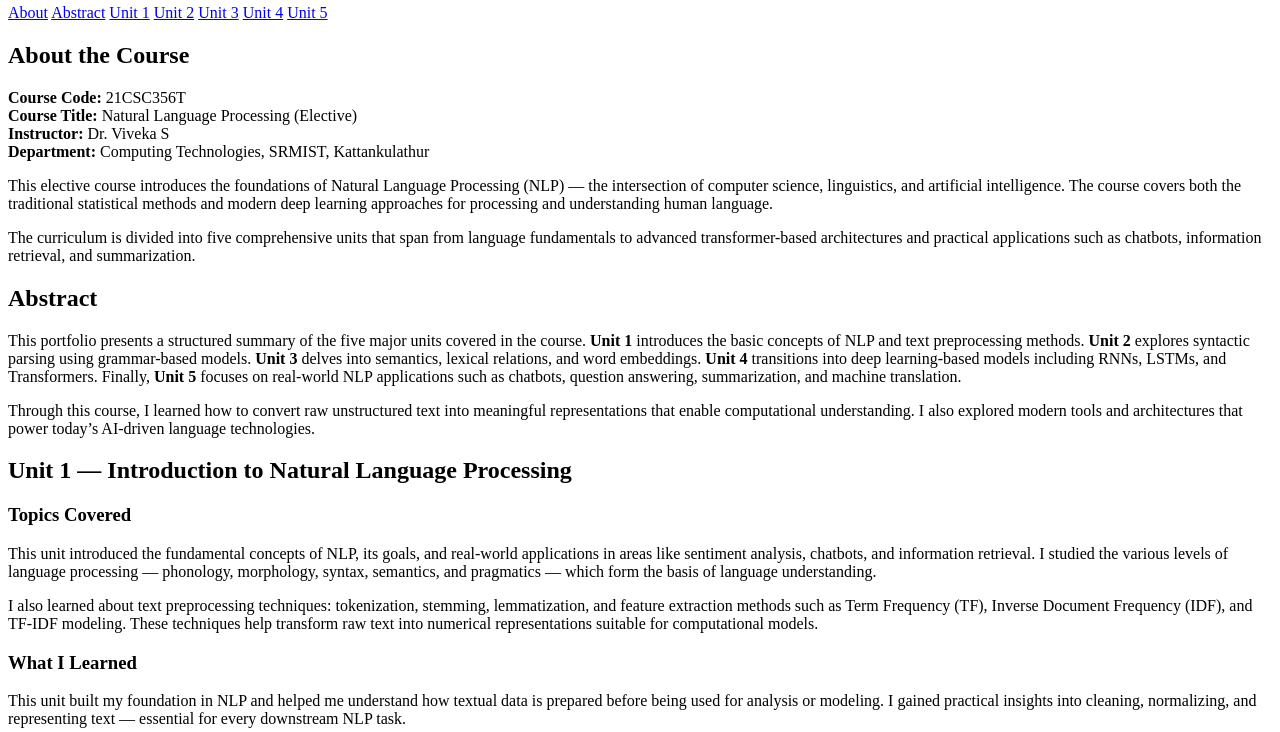
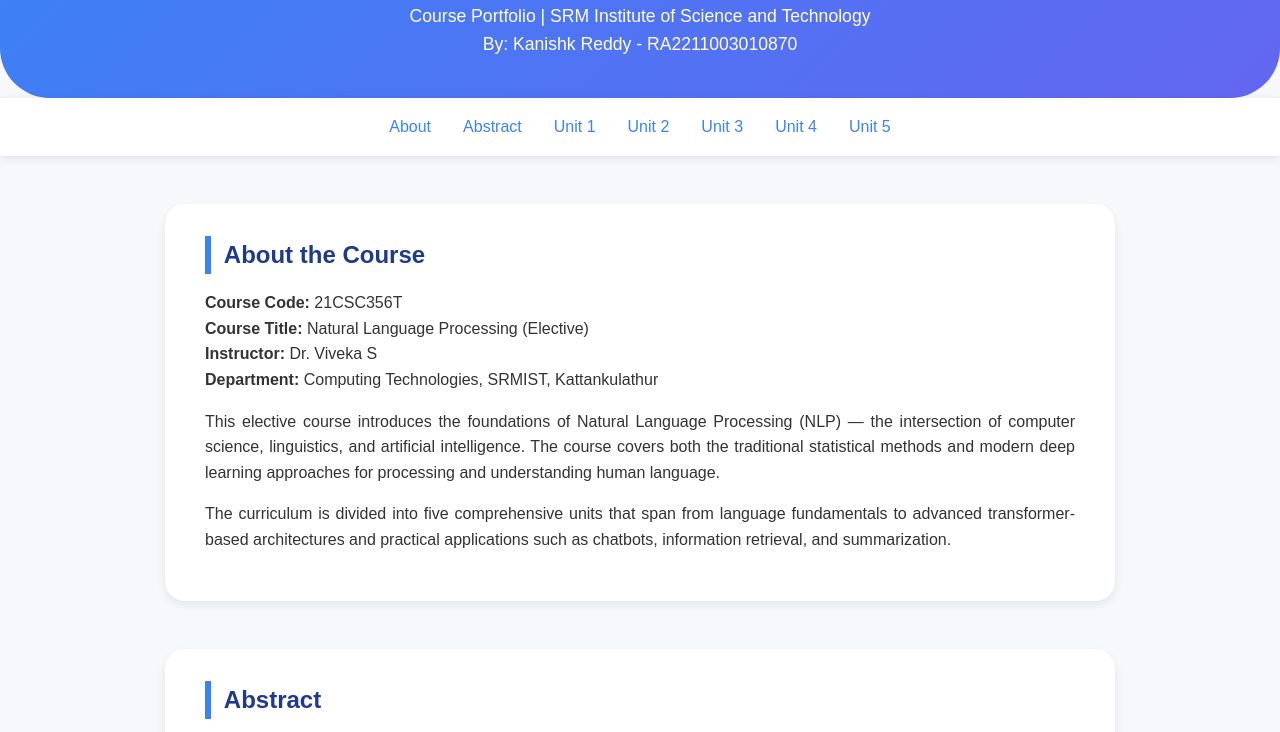
Before and after one commit to Kanishk3813/NLP-Course-Portfolio, a plain HTML site: page index.html in a window 1280 px wide. Shown: the part 110-842 px from the top of the page. Drawn offline with Linux system fonts and the light colour scheme.

Commit message:
added styling and minor changes

```diff
--- a/index.html
+++ b/index.html
@@ -11,6 +11,7 @@
   <header>
     <h1>Natural Language Processing (21CSC356T)</h1>
     <p>Course Portfolio | SRM Institute of Science and Technology</p>
+    <p>By: Kanishk Reddy - RA2211003010870</p>
   </header>
 
   <nav>
--- a/script.js
+++ b/script.js
@@ -0,0 +1,18 @@
+// Fade-in animation for sections as user scrolls
+const sections = document.querySelectorAll(".fade-section");
+
+const observerOptions = {
+  threshold: 0.2
+};
+
+const observer = new IntersectionObserver((entries, observer) => {
+  entries.forEach(entry => {
+    if (!entry.isIntersecting) return;
+    entry.target.classList.add("visible");
+    observer.unobserve(entry.target);
+  });
+}, observerOptions);
+
+sections.forEach(section => {
+  observer.observe(section);
+});
--- a/style.css
+++ b/style.css
@@ -0,0 +1,102 @@
+/* Base and Reset */
+* {
+  margin: 0;
+  padding: 0;
+  box-sizing: border-box;
+}
+
+body {
+  font-family: "Poppins", sans-serif;
+  background: #f7f8fc;
+  color: #333;
+  line-height: 1.6;
+  scroll-behavior: smooth;
+}
+
+/* Header */
+header {
+  background: linear-gradient(135deg, #3b82f6, #6366f1);
+  color: white;
+  text-align: center;
+  padding: 2.5rem 1rem;
+  border-bottom-left-radius: 50px;
+  border-bottom-right-radius: 50px;
+}
+header h1 {
+  font-size: 2.5rem;
+  margin-bottom: 0.5rem;
+}
+header p {
+  font-size: 1.1rem;
+}
+
+/* Navigation */
+nav {
+  background: white;
+  display: flex;
+  justify-content: center;
+  gap: 2rem;
+  padding: 1rem;
+  position: sticky;
+  top: 0;
+  z-index: 100;
+  box-shadow: 0 2px 10px rgba(0, 0, 0, 0.1);
+}
+nav a {
+  text-decoration: none;
+  color: #3b82f6;
+  font-weight: 500;
+  transition: 0.3s;
+}
+nav a:hover {
+  color: #1e40af;
+  text-decoration: underline;
+}
+
+/* Sections */
+section {
+  max-width: 950px;
+  margin: 3rem auto;
+  background: white;
+  padding: 2rem 2.5rem;
+  border-radius: 20px;
+  box-shadow: 0 4px 10px rgba(0, 0, 0, 0.08);
+  opacity: 0;
+  transform: translateY(30px);
+  transition: all 0.7s ease-out;
+}
+section.visible {
+  opacity: 1;
+  transform: translateY(0);
+}
+
+section h2 {
+  color: #1e3a8a;
+  margin-bottom: 1rem;
+  border-left: 6px solid #3b82f6;
+  padding-left: 0.8rem;
+}
+
+section h3 {
+  color: #2563eb;
+  margin-top: 1rem;
+  margin-bottom: 0.5rem;
+}
+
+section p {
+  margin-bottom: 1rem;
+  text-align: justify;
+  font-size: 1rem;
+}
+
+/* Footer */
+footer {
+  background: #1e3a8a;
+  color: white;
+  text-align: center;
+  padding: 1.5rem 1rem;
+  border-top-left-radius: 40px;
+  border-top-right-radius: 40px;
+  margin-top: 4rem;
+  font-size: 0.95rem;
+}
```
